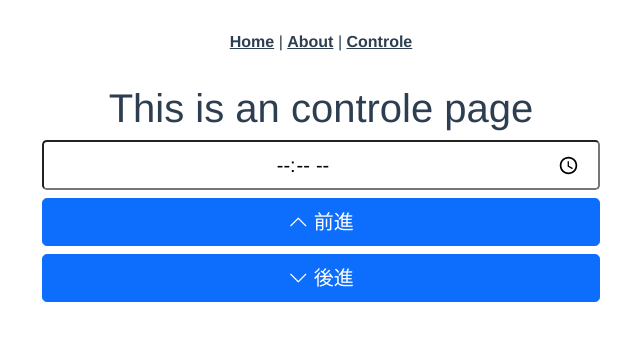
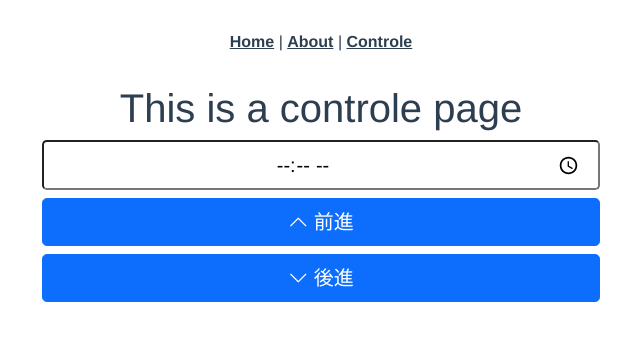
Before and after one commit to rina1857/escaping-kotatsu-front, a Vue app: page /Controle in a window 1280 px wide. Shown: the top 340 px of the page, without its empty margins (319-959 px from the left). Built offline with nearby package versions, Linux system fonts and the light colour scheme.

Commit message:
modified

```diff
--- a/src/App.vue
+++ b/src/App.vue
@@ -1,8 +1,7 @@
 <template>
   <div id="app">
     <div id="nav">
-      <router-link to="/">Home</router-link> |
-      <router-link to="/about">About</router-link> |
+      <router-link to="/">Home</router-link> | <router-link to="/about">About</router-link> |
       <router-link to="/controle">Controle</router-link>
     </div>
     <router-view />
--- a/src/views/Controle.vue
+++ b/src/views/Controle.vue
@@ -1,6 +1,6 @@
 <template>
   <div class="controle">
-    <h1>This is an controle page</h1>
+    <h1>This is a controle page</h1>
 
     <div class="container-sm">
       <div class="d-grid gap-2 col-6 mx-auto">
```
